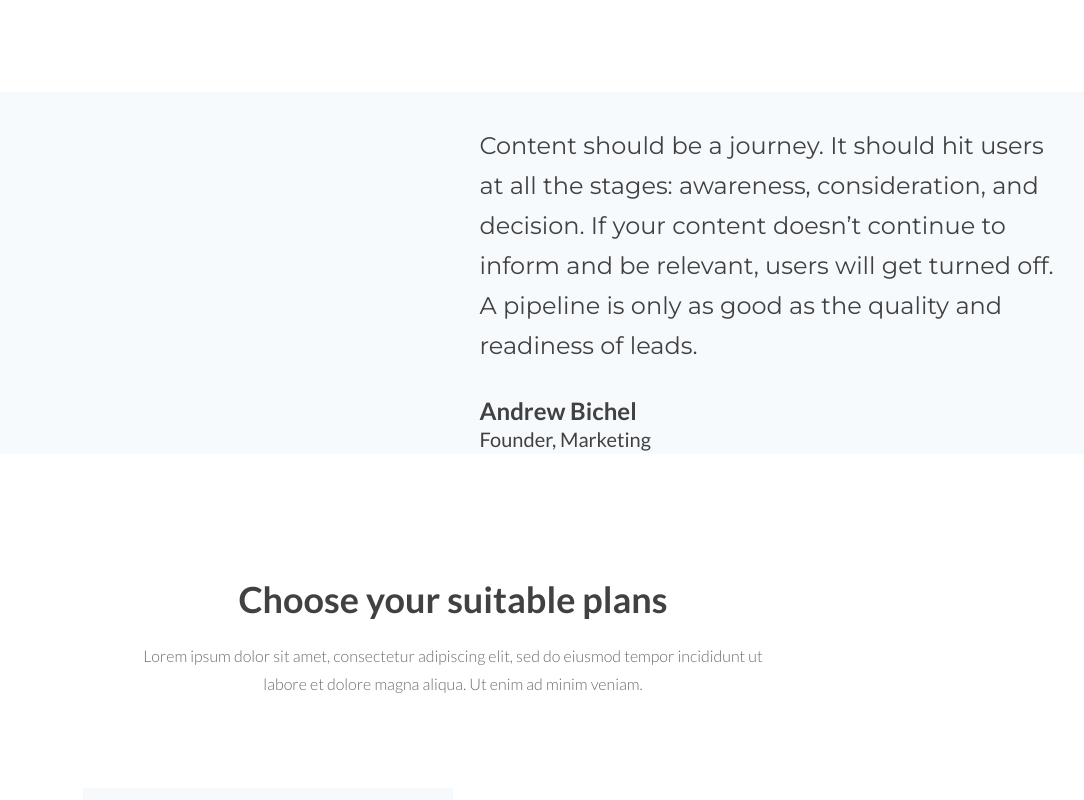
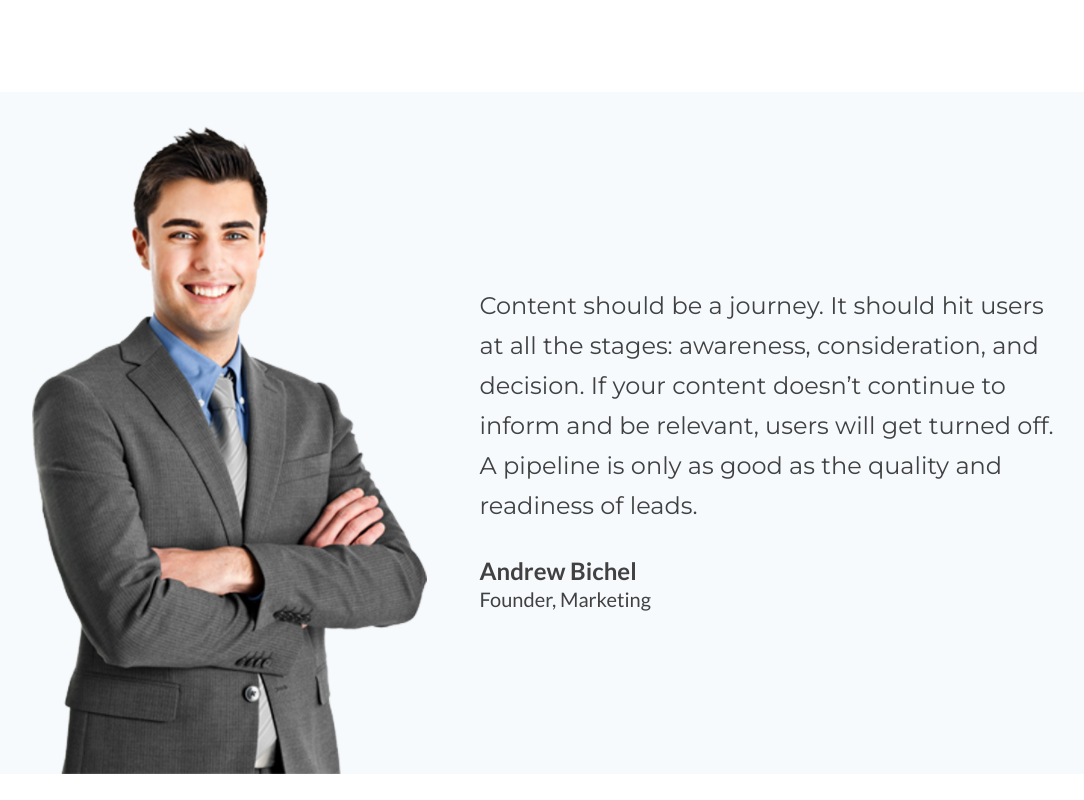
Before and after one commit to lixolitr/Marketika-adoptive, a website: page index.html in a window 1280 px wide. Shown: the part 1820-2620 px from the top of the page, without its empty margins (187-1271 px from the left). Drawn offline with Linux system fonts and the light colour scheme; the site is published under a folder, as on GitHub Pages, so addresses that start at the root find nothing.

Commit message:
fix bug path to founder.png

```diff
--- a/index.html
+++ b/index.html
@@ -101,7 +101,7 @@
     <section class="section-outer section-founder">
         <div class="section-inner">
             <div class="section-founder__img">
-                <img src="/img/founder.png" alt="">
+                <img src="img/founder.png" alt="">
             </div>
             <div class="section-founder__content">
                 <div class="section-founder__content-text">
```
